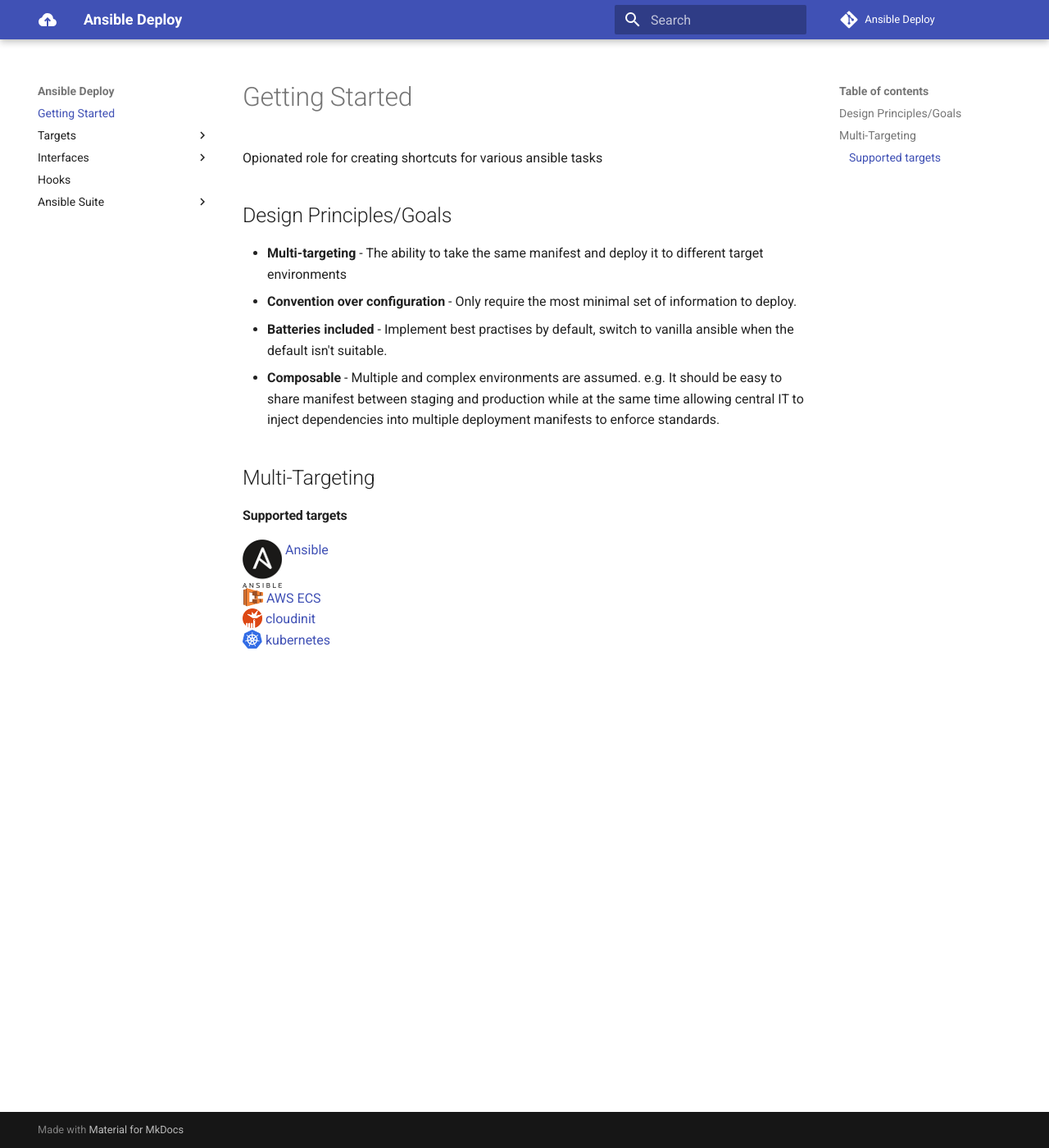
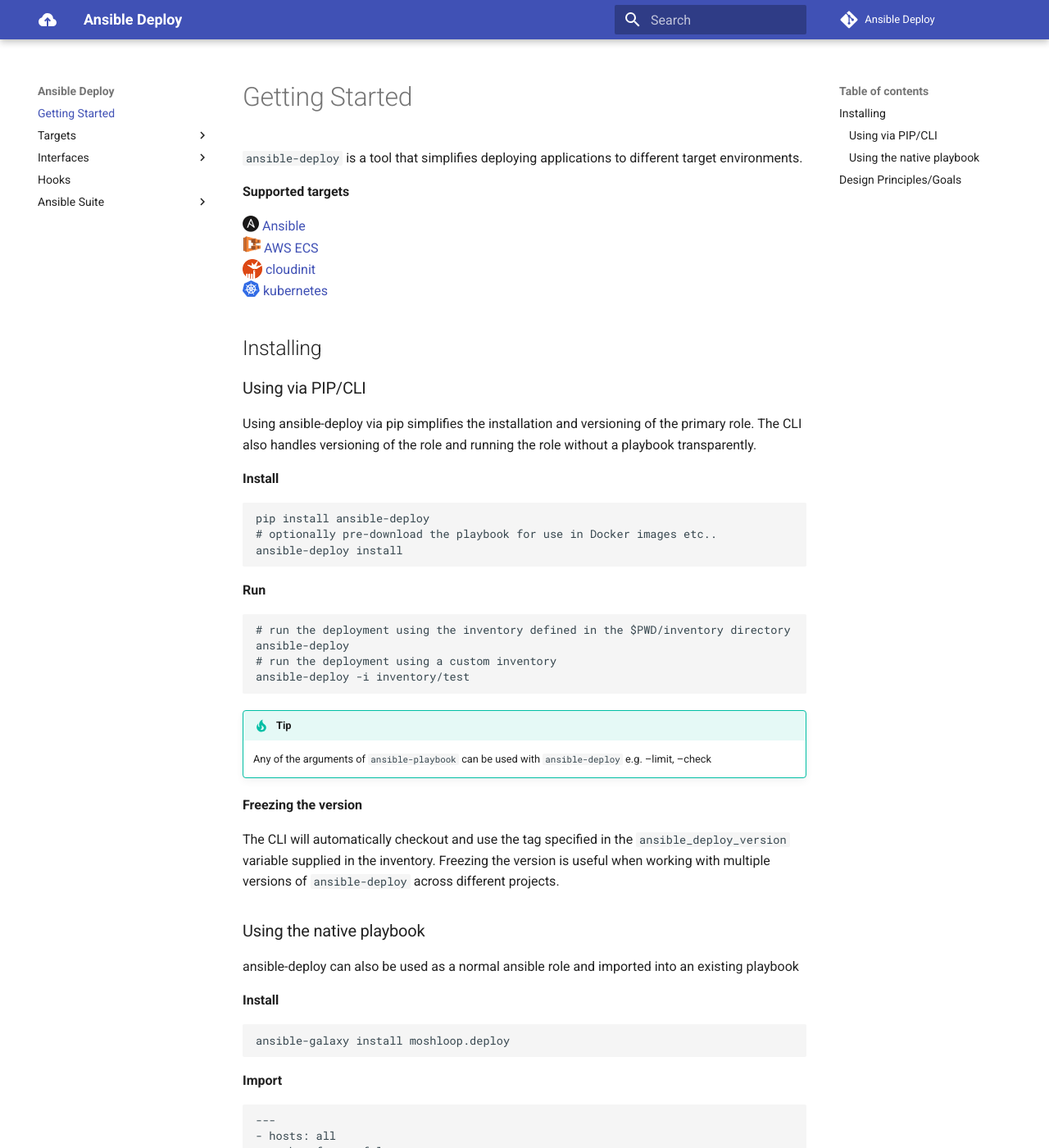
Before and after one commit to moshloop/ansible-deploy, an MkDocs documentation site: the page built from docs/index.md, in a window 1280 px wide and 1400 px high. Shown: the whole window at 82% size. Built offline with MkDocs 1.6.1 and Material for MkDocs 9.7.7, drawn with Linux system fonts in a browser that asks for light colours; comment, search, counter and statistics services are not loaded; some of the changed text lies outside the part shown.

Commit message:
doc updates

````diff
--- a/docs/index.md
+++ b/docs/index.md
@@ -1,5 +1,56 @@
+`ansible-deploy` is a tool that simplifies deploying applications to different target environments.
 
-Opionated role for creating shortcuts for various ansible tasks
+**Supported targets**
+
+<img src="images/ansible_icon.png"  align=top> [Ansible](./targets/ansible.md) <br>
+<img src="images/ecs.png"> [AWS ECS](./targets/ecs.md)<br>
+<img src="images/cloudinit.png"  align=top> [cloudinit](./targets/cloudinit.md) <br>
+<img src="images/k8s_icon.png"   align=top> [kubernetes](./targets/kubernetes.md) <br>
+
+## Installing
+
+### Using via PIP/CLI
+
+Using ansible-deploy via pip simplifies the installation and versioning of the primary role. The CLI also handles versioning of the role and running the role without a playbook transparently.
+
+**Install**
+```bash
+pip install ansible-deploy
+# optionally pre-download the playbook for use in Docker images etc..
+ansible-deploy install
+```
+**Run**
+```bash
+# run the deployment using the inventory defined in the $PWD/inventory directory
+ansible-deploy
+# run the deployment using a custom inventory
+ansible-deploy -i inventory/test
+```
+
+!!! tip
+    Any of the arguments of `ansible-playbook` can be used with `ansible-deploy` e.g. --limit, --check
+
+**Freezing the version**
+
+The CLI  will automatically checkout and use the tag specified in the `ansible_deploy_version` variable supplied in the inventory. Freezing the version is useful when working with multiple versions of `ansible-deploy` across different projects.
+
+### Using the native playbook
+
+ansible-deploy can also be used as a normal ansible role and imported into an existing playbook
+
+**Install**
+```bash
+ansible-galaxy install moshloop.deploy
+```
+
+**Import**
+```yaml
+---
+- hosts: all
+  gather_facts: false
+  roles:
+    - moshloop.deploy
+```
 
 ## Design Principles/Goals
 
@@ -7,12 +58,3 @@
 * **Convention over configuration** - Only require the most minimal set of information to deploy.
 * **Batteries included** - Implement best practises by default, switch to vanilla ansible when the default isn't suitable.
 * **Composable** - Multiple and complex environments are assumed. e.g. It should be easy to share manifest between staging and production while at the same time allowing central IT to inject dependencies into multiple deployment manifests to enforce standards.
-
-## Multi-Targeting
-
-#### Supported targets
-
-<img src="images/ansible.png" height=24 align=top> [Ansible](./targets/ansible.md) <br>
-<img src="images/ecs.png" height=24 align=top> [AWS ECS](./targets/ecs.md)<br>
-<img src="images/cloudinit.png" height=24 width="24" align=top> [cloudinit](./targets/cloudinit.md) <br>
-<img src="images/kubernetes.png"  height=24 width="24" align=top> [kubernetes](./targets/kubernetes.md) <br>
````
Also changed, not shown: docs/commands.md (+4 -6 lines), docs/containers.md (+23 -18 lines), docs/storage.md (+5 -0 lines), docs/targets/kubernetes.md (+31 -10 lines), docs/images/ansible_icon.png (added), docs/images/cloudinit_icon.png (added), docs/images/ecs.png, docs/images/k8s_icon.png (added).
